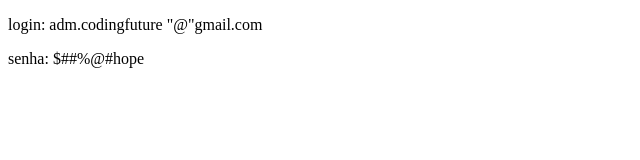
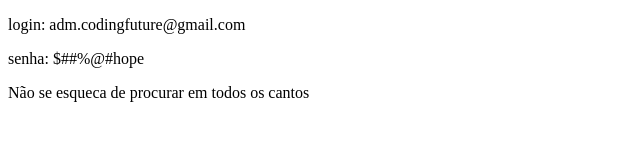
Before and after one commit to joaodest/puzzle, a plain HTML site: page login.html in a window 1280 px wide. Shown: the whole page, without its empty margins (0-640 px from the left). Drawn offline with Linux system fonts and the light colour scheme.

Commit message:
finalizando fluxo de paginas

```diff
--- a/login.html
+++ b/login.html
@@ -8,9 +8,14 @@
 </head>
 
 <body>
-    <p>login: adm.codingfuture "@"gmail.com</p>
+    <p>login: adm.codingfuture@gmail.com</p>
+    </p>senha: $##%@#hope</p>
 
-    </p>senha: $##%@#hope</p>
+
+    <p>Não se esqueca de procurar em todos os cantos</p>
 </body>
+<script>
+    console.log("https://i.ibb.co/9VZV3ZX/cypher.jpg")
+</script>
 
 </html>
```
